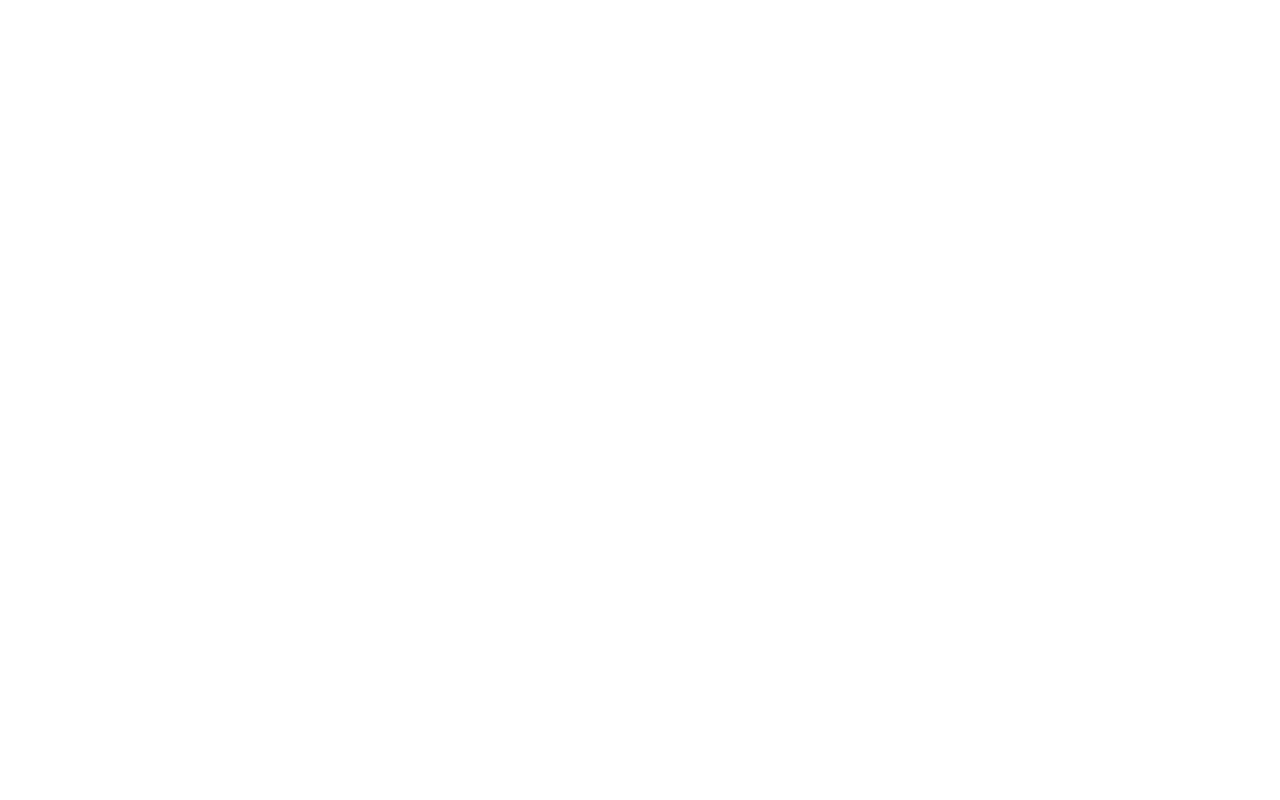
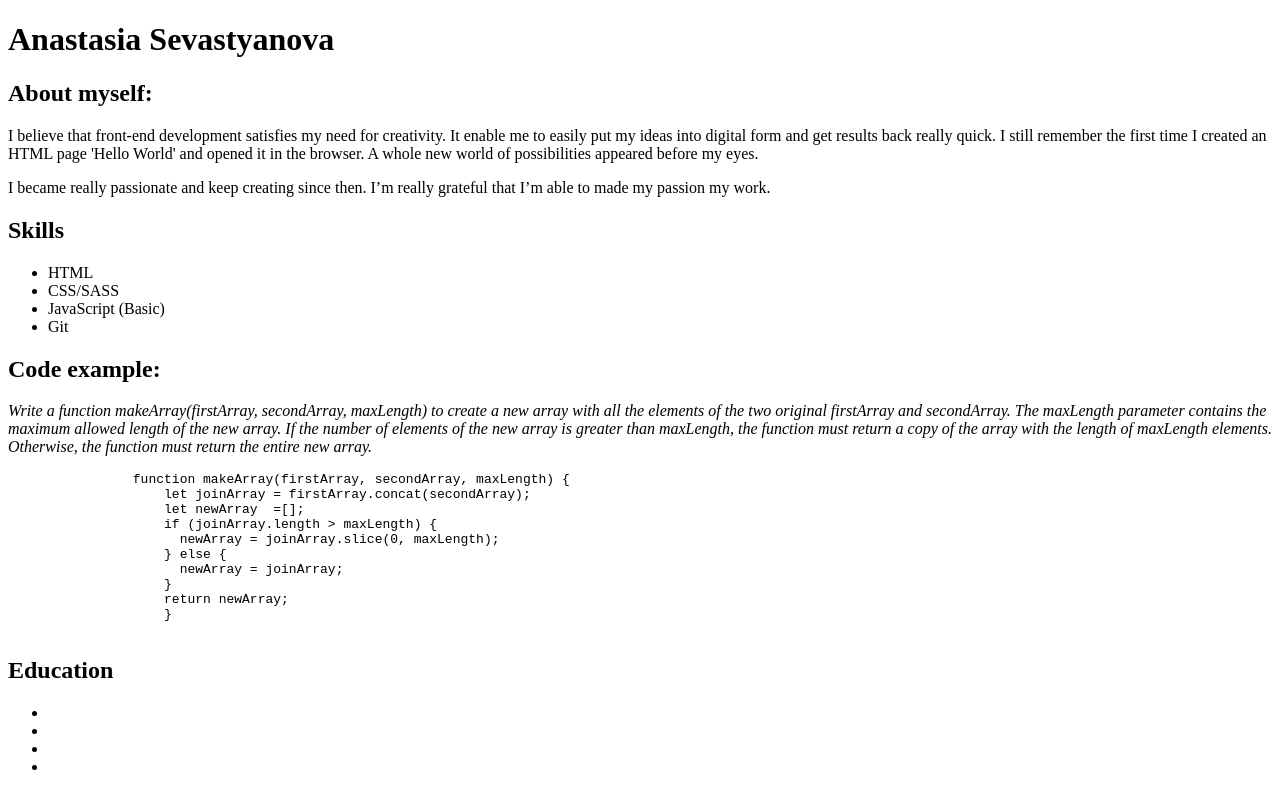
Before and after one commit to anastasia2022be1/rsschool-cv, a plain HTML site: page index.html in a window 1280 px wide. Drawn offline with Linux system fonts and the light colour scheme.

Commit message:
feat: add basic page layout

```diff
--- a/index.html
+++ b/index.html
@@ -4,9 +4,62 @@
     <meta charset="UTF-8">
     <meta http-equiv="X-UA-Compatible" content="IE=edge">
     <meta name="viewport" content="width=device-width, initial-scale=1.0">
-    <title>Document</title>
+    <title>CV</title>
 </head>
 <body>
+    <header>
+<h1>Anastasia Sevastyanova</h1>
 
+    </header>
+
+    <main>
+        <section>
+            <h2>About myself:</h2>
+            <p>I believe that  front-end development satisfies my need for creativity. It enable me to easily put my ideas into digital form and get results back really quick. I still remember the first time I created an HTML page 'Hello World' and opened it in the browser. A whole new world of possibilities appeared before my eyes.</p>
+
+            <p>I became really passionate and keep creating since then. I’m really grateful that I’m able to  made my passion my work.</p>
+        </section>
+
+        <section>
+            <h2>Skills</h2>
+            <ul>
+                <li>HTML</li>
+                <li>CSS/SASS</li>
+                <li>JavaScript (Basic)</li>
+                <li>Git</li>
+            </ul>
+        </section>
+        <section>
+            <h2>Code example:</h2>
+            <p><i>Write a function makeArray(firstArray, secondArray, maxLength) to create a new array with all the elements of the two original firstArray and secondArray. The maxLength parameter contains the maximum allowed length of the new array.
+                If the number of elements of the new array is greater than maxLength, the function must return a copy of the array with the length of maxLength elements. Otherwise, the function must return the entire new array.</i></p>
+            <pre>
+                function makeArray(firstArray, secondArray, maxLength) {
+                    let joinArray = firstArray.concat(secondArray);
+                    let newArray  =[];
+                    if (joinArray.length > maxLength) {
+                      newArray = joinArray.slice(0, maxLength);
+                    } else {
+                      newArray = joinArray;
+                    }
+                    return newArray;
+                    }
+                </pre>
+        </section>
+        <section>
+            <h2>Education</h2>
+            <ul>
+                <li></li>
+                <li></li>
+                <li></li>
+                <li></li>
+            </ul>
+        </section>
+
+    </main>
+
+    <footer>
+
+    </footer>
 </body>
 </html>
```
